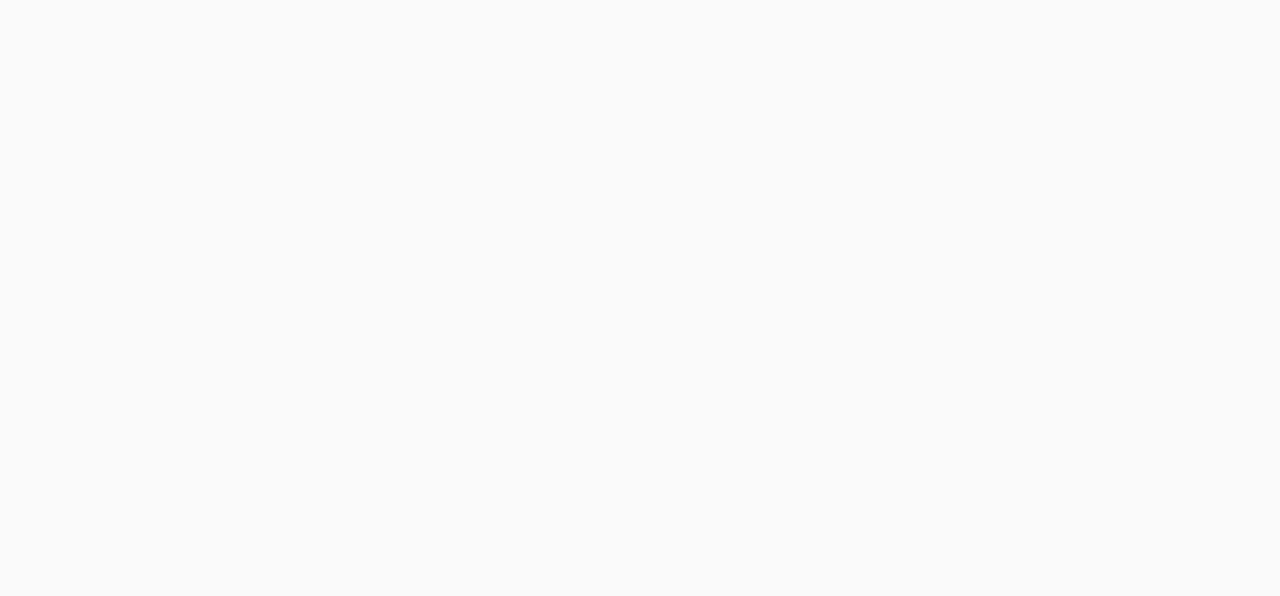
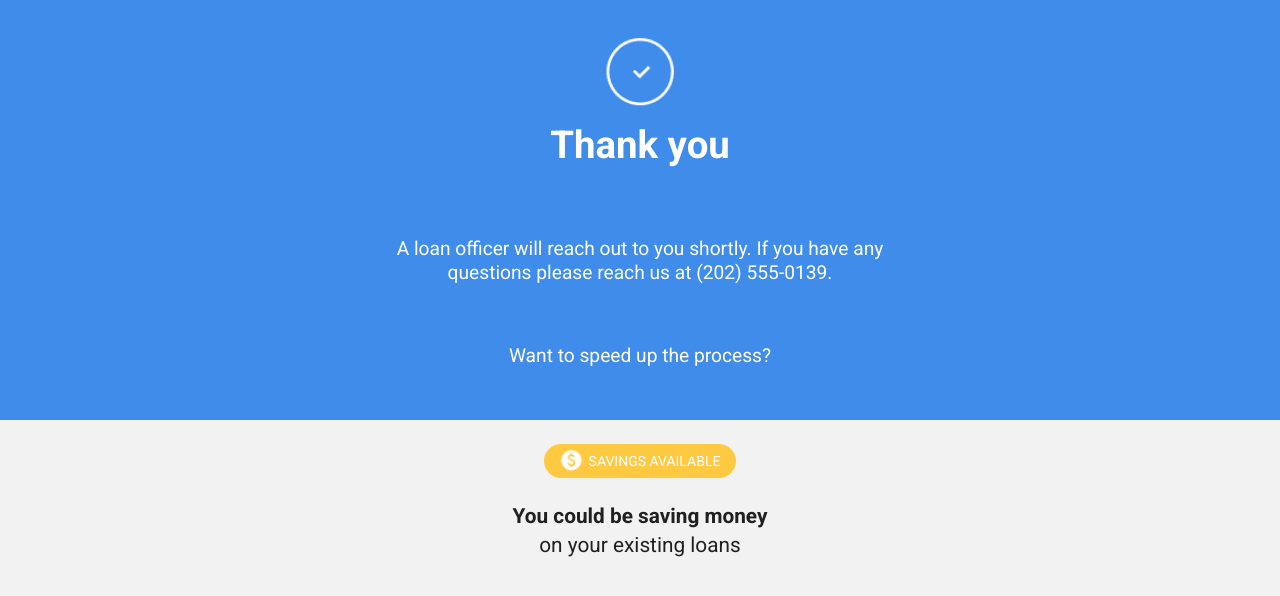
Before and after one commit to joaorpereira/loan-app, a React (Create React App) app: page /confirmation in a window 1280 px wide. Before the commit this address had no page. Shown: the top 596 px of the page. Built offline with nearby package versions, Linux system fonts and the light colour scheme.

Commit message:
refactor: change routes paths

```diff
--- a/src/routes/index.tsx
+++ b/src/routes/index.tsx
@@ -1,12 +1,12 @@
 import { Routes, Route } from "react-router-dom";
-import LoanConfirmation from "screens/LoanConfirmation/LoanConfirmation";
-import LoanInformation from "screens/LoanInformation/LoanInformation";
+import LoanConfirmation from "screens/LoanConfirmation";
+import LoanInformation from "screens/LoanInformation";
 
 export default function App() {
 	return (
 		<Routes>
 			<Route path="/" element={<LoanInformation />} />
-			<Route path="/confirmation/:id" element={<LoanConfirmation />} />
+			<Route path="confirmation" element={<LoanConfirmation />} />
 		</Routes>
 	);
 }
--- /dev/null
+++ b/src/screens/LoanConfirmation/index.tsx
@@ -0,0 +1,2 @@
+import LoanConfirmation from "./LoanConfirmation";
+export default LoanConfirmation;
```
